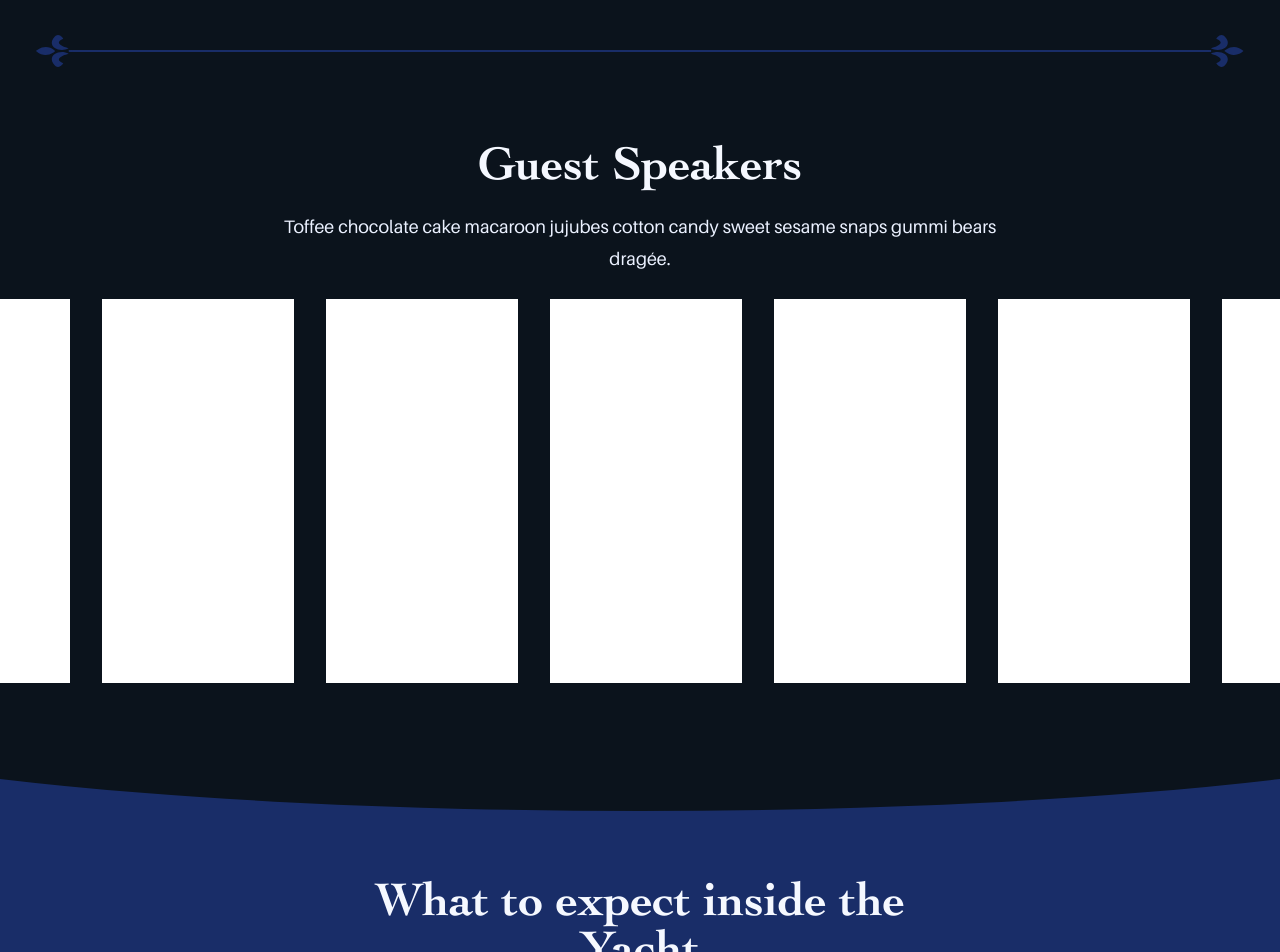
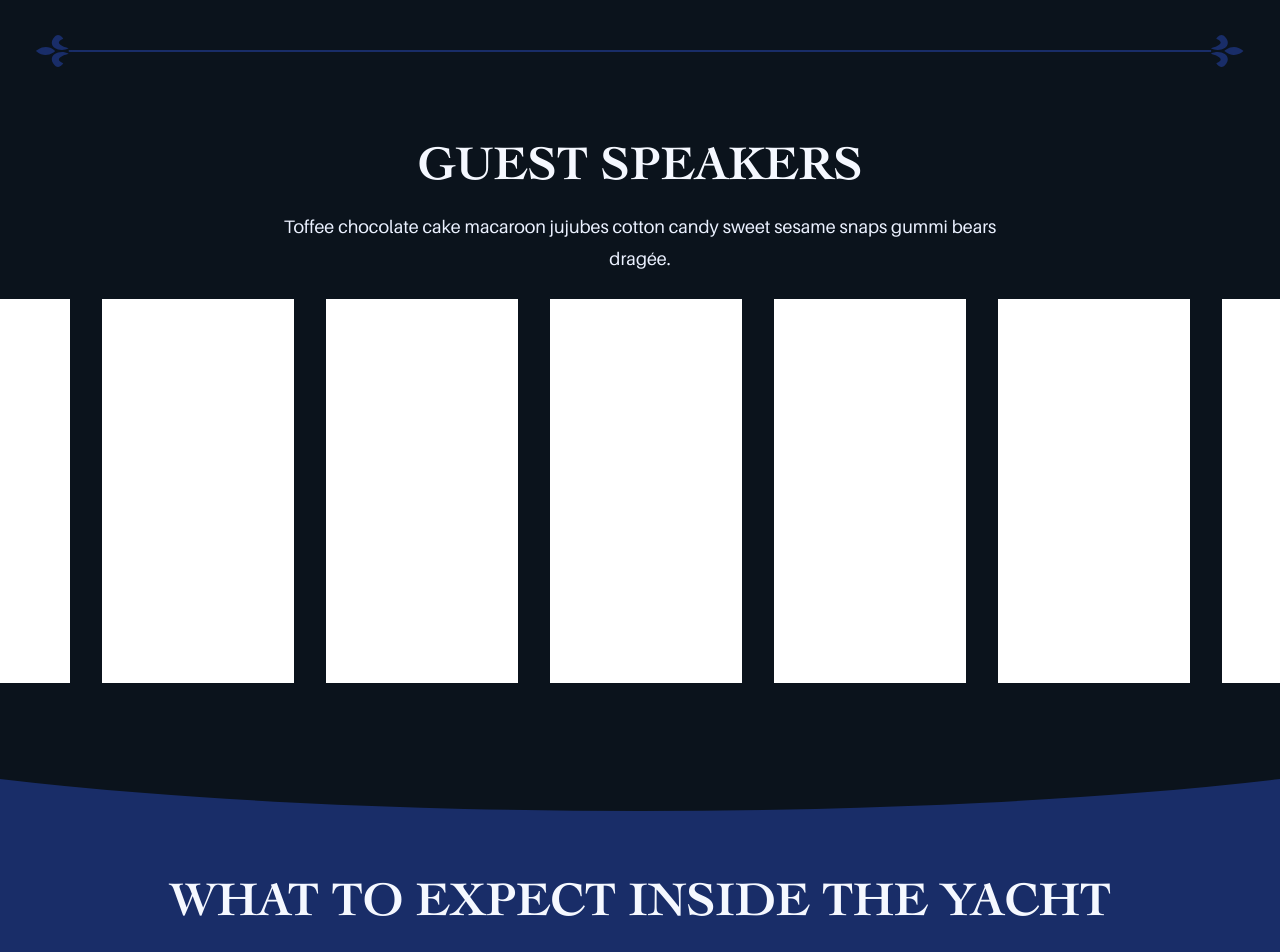
Before and after one commit to marcus-ureta/33-Society, a React (Vite) app: page / in a window 1280 px wide. Shown: the part 3200-4152 px from the top of the page. Built offline with nearby package versions, Linux system fonts and the light colour scheme; a web font is replaced by a local one.

Commit message:
fix: capitalize section headings

```diff
--- a/src/Home.tsx
+++ b/src/Home.tsx
@@ -170,7 +170,7 @@ function App() {
 
             <div className="prose prose-lg h-fit w-full flex items-center flex-col @container">
               <h1 className="text-center font-cochin text-selago-50 mb-0">
-                Guest Speakers
+                GUEST SPEAKERS
               </h1>
               <p className="text-center text-selago-0 font-aileron">
                 Toffee chocolate cake macaroon jujubes cotton candy sweet sesame
@@ -199,8 +199,7 @@ function App() {
             }}
           >
             <h1 className="text-center font-cochin text-selago-50 mb-16">
-              What to expect inside the <br />
-              Yacht
+              WHAT TO EXPECT INSIDE THE YACHT
             </h1>
             <HomeActivities description="Tart chocolate danish candy shortbread chupa chups chocolate pastry."></HomeActivities>
             <HomeActivities description="Cupcake tiramisu pastry croissant chocolate bar danish gummies."></HomeActivities>
@@ -219,7 +218,7 @@ function App() {
 
           <div className="bg-tristesse-0 h-270 w-full flex flex-col items-center p-8 prose prose-lg max-w-none -mt-8 pt-24">
             <h1 className="font-cochin text-selago-50 mb-0 text-center">
-              Event Details
+              EVENT DETAILS
             </h1>
           </div>
 
```
